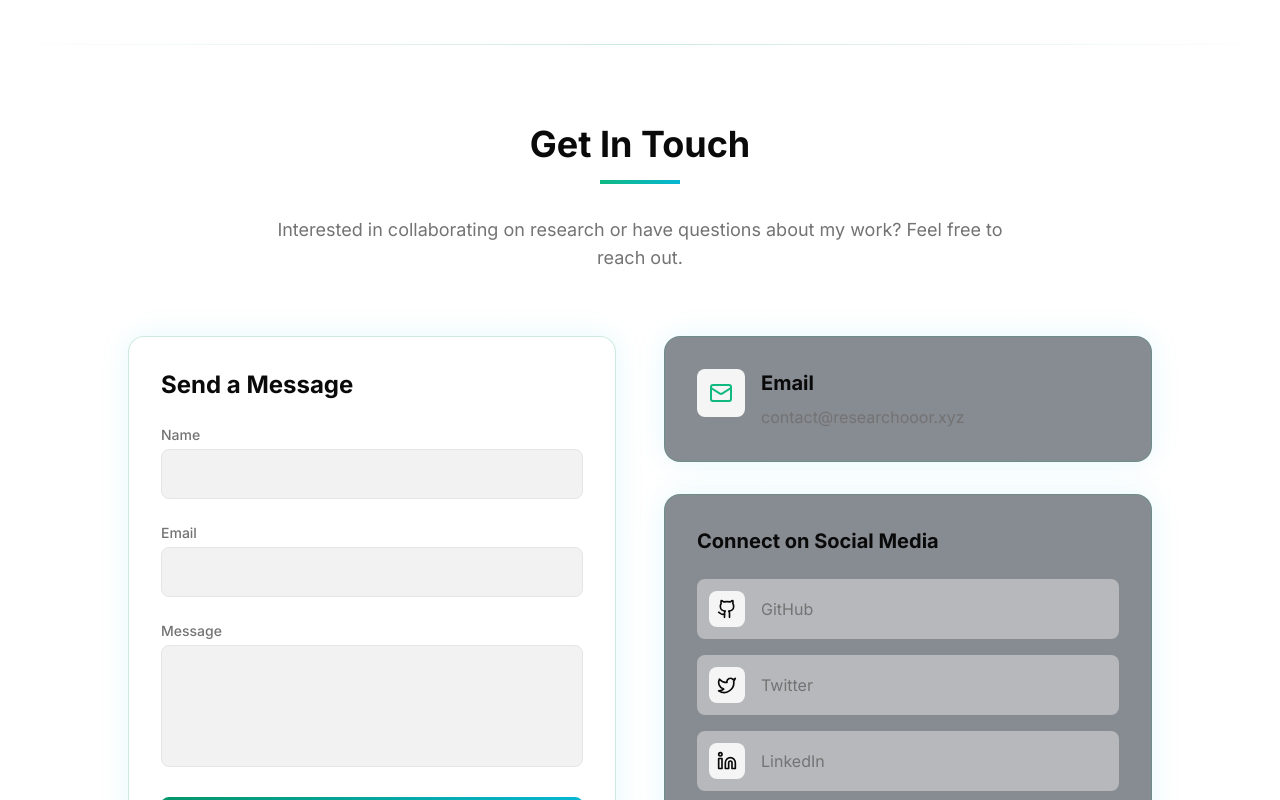
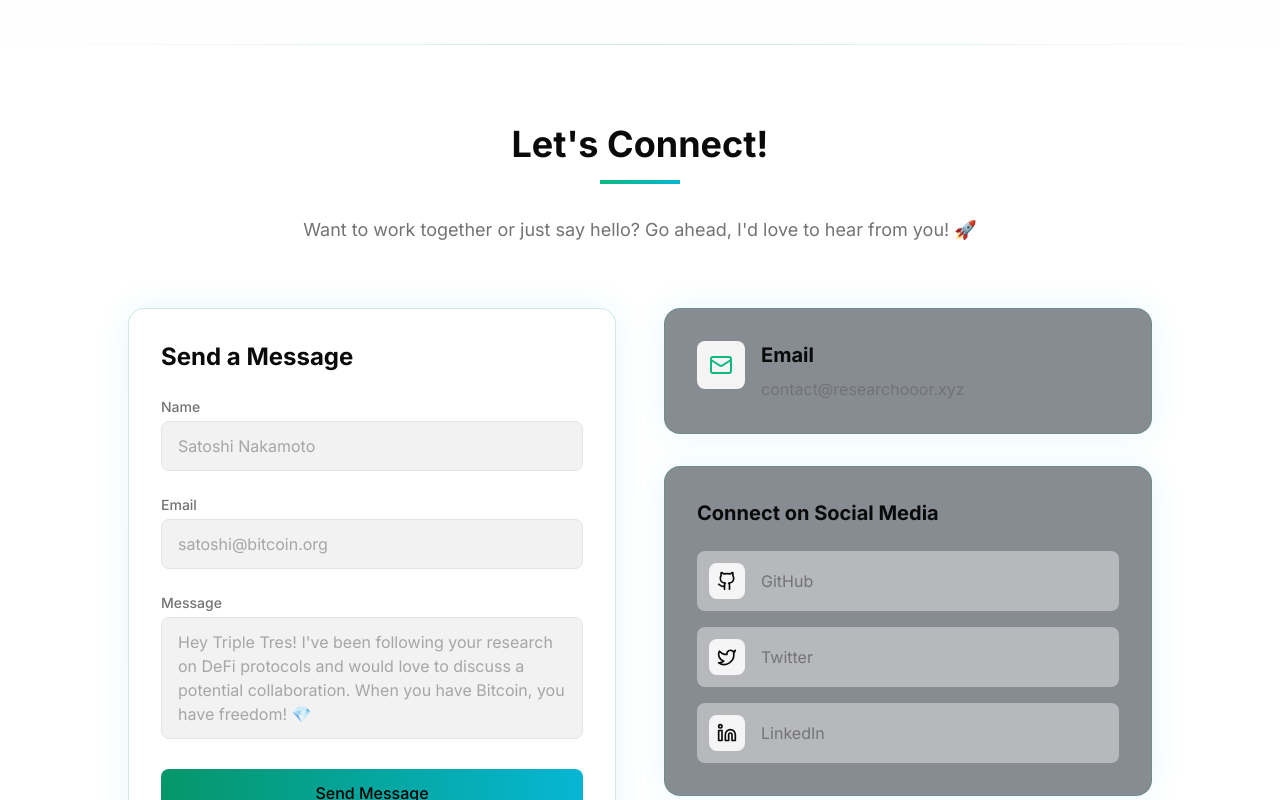
Before and after one commit to tripl3tr3s/new-webpage-repo, a Next.js app: page / in a window 1280 px wide. Shown: the part 4540-5340 px from the top of the page. Built offline with nearby package versions, Linux system fonts and the light colour scheme.

Commit message:
enhanced contact section with more friendly call to action and funny placeholders

```diff
--- a/components/contact.tsx
+++ b/components/contact.tsx
@@ -32,10 +32,10 @@ export default function Contact() {
 
       <div className="container mx-auto px-4">
         <div className="max-w-3xl mx-auto text-center mb-16">
-          <h2 className="text-3xl md:text-4xl font-bold mb-4">Get In Touch</h2>
+          <h2 className="text-3xl md:text-4xl font-bold mb-4">Let's Connect!</h2>
           <div className="h-1 w-20 bg-gradient-to-r from-green-400 to-cyan-500 mx-auto mb-8"></div>
           <p className="text-muted-foreground text-lg">
-            Interested in collaborating on research or have questions about my work? Feel free to reach out.
+            Want to work together or just say hello? Go ahead, I'd love to hear from you! 🚀
           </p>
         </div>
 
@@ -58,7 +58,8 @@ export default function Contact() {
                   id="name"
                   name="name"
                   required
-                  className="w-full px-4 py-3 bg-input/50 border border-border rounded-lg focus:outline-none focus:ring-2 focus:ring-green-500/50 focus:border-green-500/50 text-foreground"
+                  placeholder="Satoshi Nakamoto"
+                  className="w-full px-4 py-3 bg-input/50 border border-border rounded-lg focus:outline-none focus:ring-2 focus:ring-green-500/50 focus:border-green-500/50 text-foreground placeholder:text-muted-foreground/60"
                 />
               </div>
 
@@ -71,7 +72,8 @@ export default function Contact() {
                   id="email"
                   name="email"
                   required
-                  className="w-full px-4 py-3 bg-input/50 border border-border rounded-lg focus:outline-none focus:ring-2 focus:ring-green-500/50 focus:border-green-500/50 text-foreground"
+                  placeholder="satoshi@bitcoin.org"
+                  className="w-full px-4 py-3 bg-input/50 border border-border rounded-lg focus:outline-none focus:ring-2 focus:ring-green-500/50 focus:border-green-500/50 text-foreground placeholder:text-muted-foreground/60"
                 />
               </div>
 
@@ -84,7 +86,8 @@ export default function Contact() {
                   name="message"
                   rows={4}
                   required
-                  className="w-full px-4 py-3 bg-input/50 border border-border rounded-lg focus:outline-none focus:ring-2 focus:ring-green-500/50 focus:border-green-500/50 text-foreground resize-none"
+                  placeholder="Hey Triple Tres! I've been following your research on DeFi protocols and would love to discuss a potential collaboration. When you have Bitcoin, you have freedom! 💎"
+                  className="w-full px-4 py-3 bg-input/50 border border-border rounded-lg focus:outline-none focus:ring-2 focus:ring-green-500/50 focus:border-green-500/50 text-foreground resize-none placeholder:text-muted-foreground/60"
                 ></textarea>
               </div>
 
```
